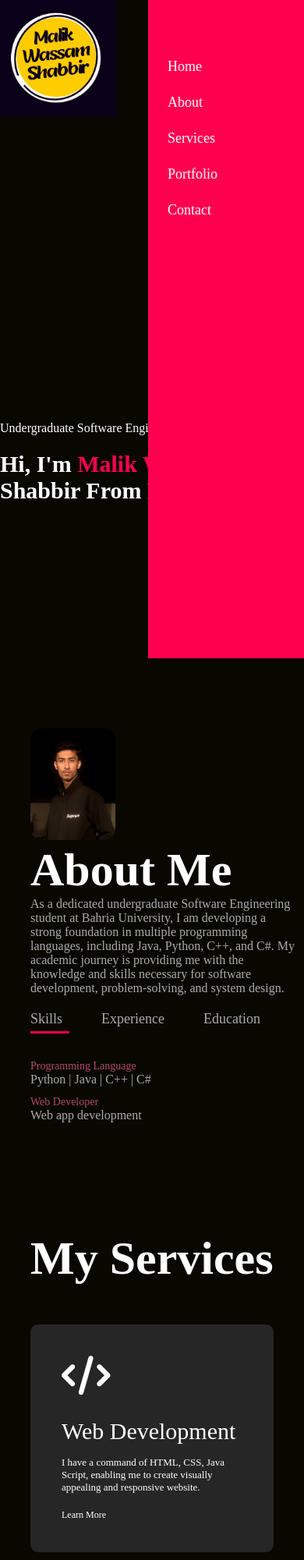
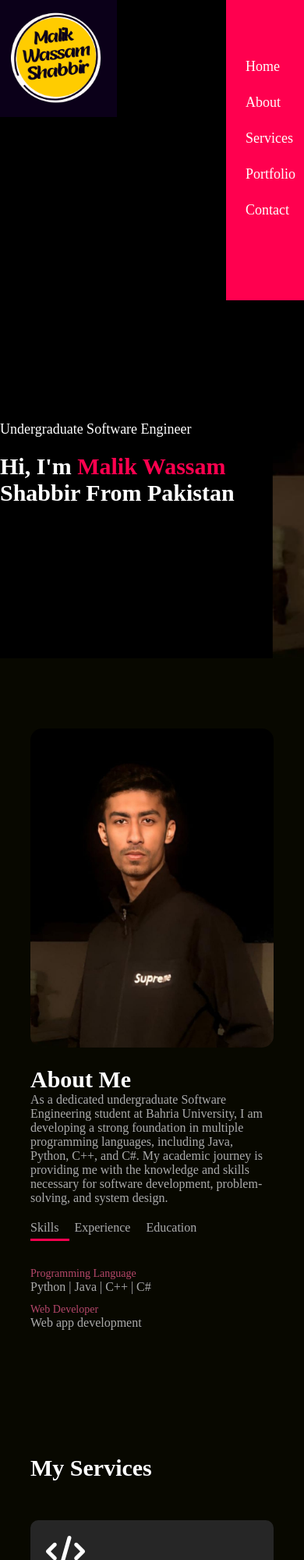
Before and after one commit to malikwassam/newportfolio, a plain HTML site: page index.html in a window 390 px wide. Shown: the top 2000 px of the page at 78% size. Drawn offline with Linux system fonts and the light colour scheme.

Commit message:
added style.css

```diff
--- a/style.css
+++ b/style.css
@@ -354,7 +354,7 @@ nav.fa{
 
 @media only screen and (max-width:600px){
     #header{
-        background-image: url(phone-background.png);
+        background-image: url(bk.png);
     }
     .header-text{
         margin-top: 100%;
@@ -372,8 +372,8 @@ nav.fa{
         position: fixed;
         top: 0;
         right: 0;
-        width: 200px;
-        height: 100vh;
+        width: 100px;
+        height: 385px;
         padding-top: 50px;
         z-index: 2;
         transition: right0.5s;
@@ -390,3 +390,84 @@ nav.fa{
     }
 
 }
+
+
+    /* About section */
+    .row {
+        flex-direction: column;
+    }
+
+    .about-col-1, .about-col-2 {
+        flex-basis: 100%;
+        margin-bottom: 20px;
+    }
+
+    .sub-title {
+        font-size: 40px;
+    }
+
+    /* Services section */
+    .services-list {
+        grid-template-columns: 1fr;
+    }
+
+    /* Portfolio section */
+    .Work-list {
+        grid-template-columns: 1fr;
+    }
+
+    .Work {
+        margin-bottom: 20px;
+    }
+
+    /* Contact section */
+    .contact-left, .contact-right {
+        flex-basis: 100%;
+        margin-bottom: 20px;
+    }
+
+    .social-icons a {
+        font-size: 24px;
+    }
+
+    .btn, .btn.btn2 {
+        padding: 10px 30px;
+    }
+
+
+/* Specific styles for even smaller screens (max-width: 480px) */
+@media (max-width: 600px) {
+    .header-text {
+        font-size: 18px;
+    }
+
+    .header-text h1 {
+        font-size: 30px;
+    }
+
+    .sub-title {
+        font-size: 30px;
+    }
+
+    .tab-links {
+        margin-right: 20px;
+        font-size: 16px;
+    }
+
+    .services-list div {
+        padding: 20px;
+        font-size: 12px;
+    }
+
+    .services-list div i {
+        font-size: 40px;
+    }
+
+    .services-list div h2 {
+        font-size: 24px;
+    }
+
+    .social-icons a {
+        font-size: 20px;
+    }
+}
```
